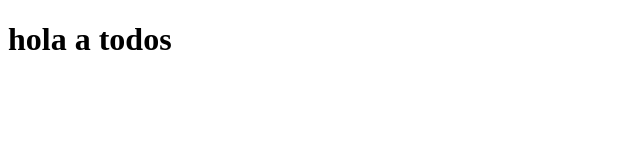
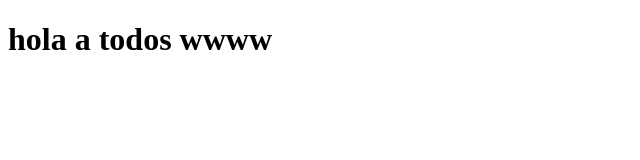
Before and after one commit to idde-soluciones/blogspot, a plain HTML site: page index.html in a window 1280 px wide. Shown: the whole page, without its empty margins (0-640 px from the left). Drawn offline with Linux system fonts and the light colour scheme.

Commit message:
index development

```diff
--- a/index.html
+++ b/index.html
@@ -6,6 +6,6 @@
     <title>Idde</title>
 </head>
 <body>
-    <h1> hola a todos</h1>
+    <h1> hola a todos wwww</h1>
 </body>
 </html>
```
